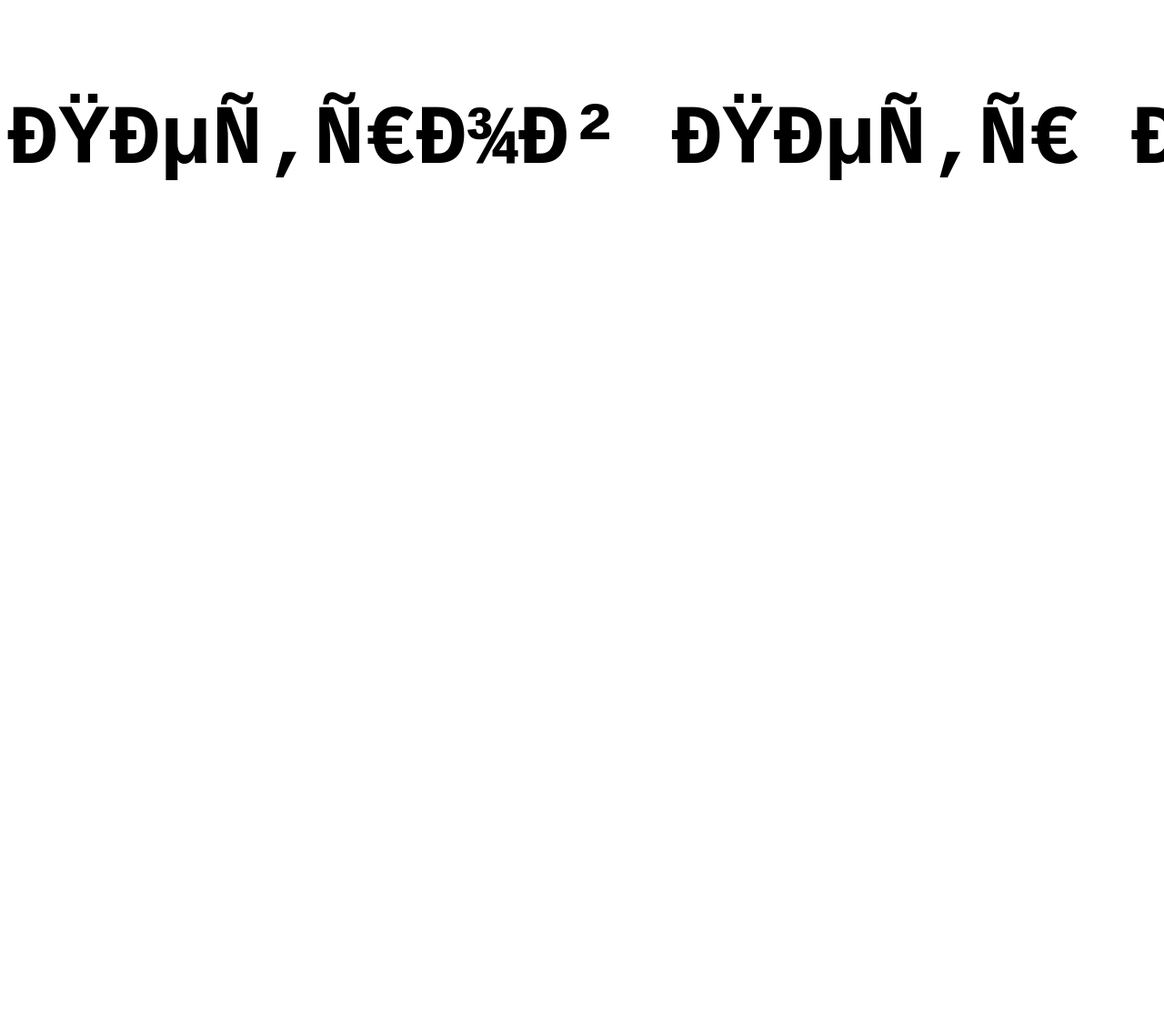
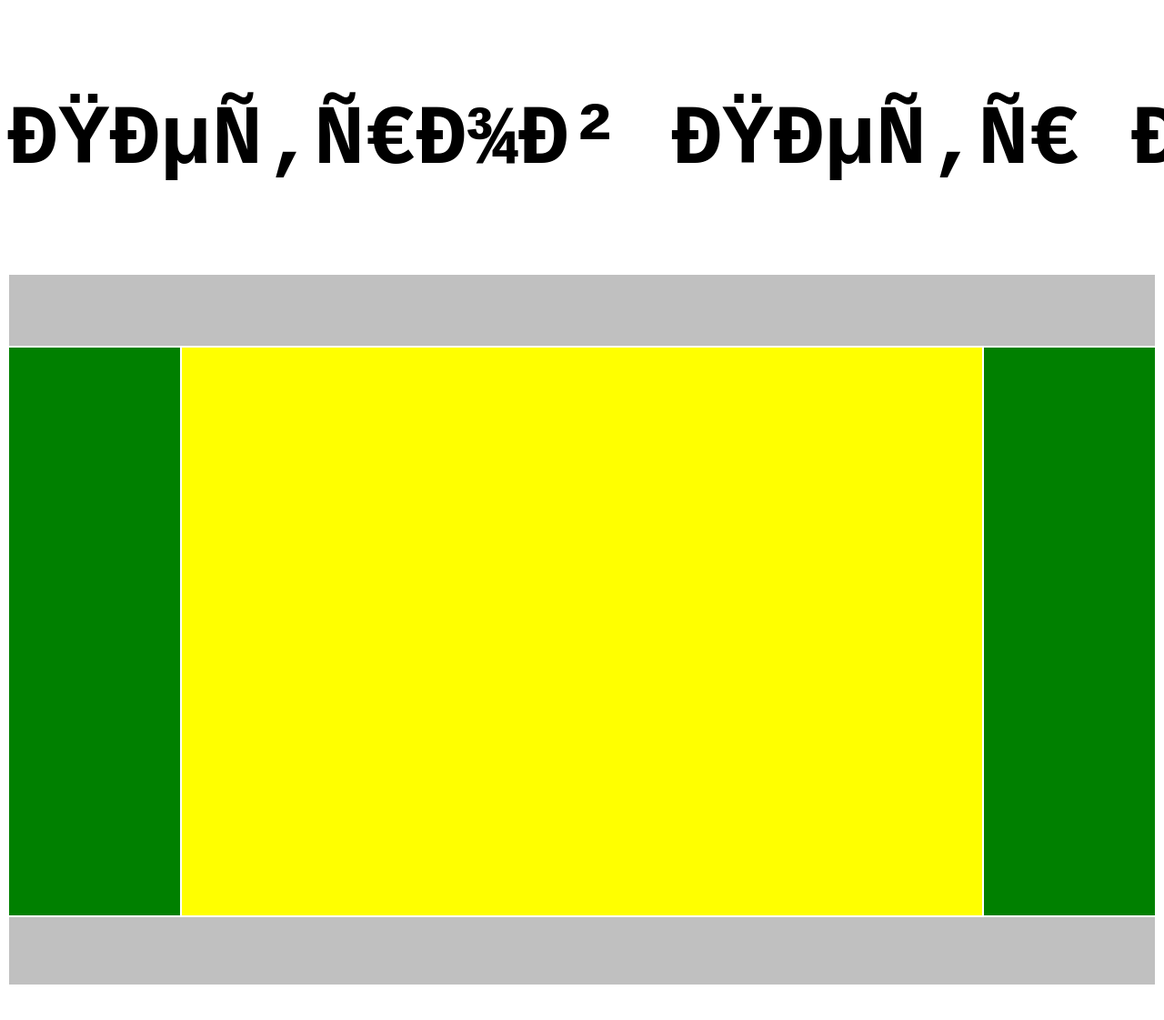
Before and after one commit to AlexsandraBoishtian/kyrsovaia, a plain HTML site: page index.html in a window 1280 px wide. Shown: the part 5729-6850 px from the top of the page at 91% size. Before the commit the page ends 6029 px from the top, so only its background shows below. Drawn offline with Linux system fonts and the light colour scheme.

Commit message:
Update index.html

```diff
--- a/index.html
+++ b/index.html
@@ -77,4 +77,22 @@
 </pre>
 
 
+<head>
+<title>разметка страницы при помощи таблицы</title>
+</head>
+<body >
+<table width='100%' height='100%' valign='top'>
+<tr height='10%' bgcolor='silver'>
+<td colspan='3'>&nbsp</td>
+</tr>
+<tr height='80%'>
+<td width='15%' bgcolor='green'>&nbsp</td>
+<td bgcolor='yellow'>&nbsp</td>
+<td width='15%' bgcolor='green'>&nbsp</td>
+</tr>
+<tr bgcolor='silver'>
+<td colspan='3'>&nbsp</td>
+</tr>
+</body>
+
 </html>
```
